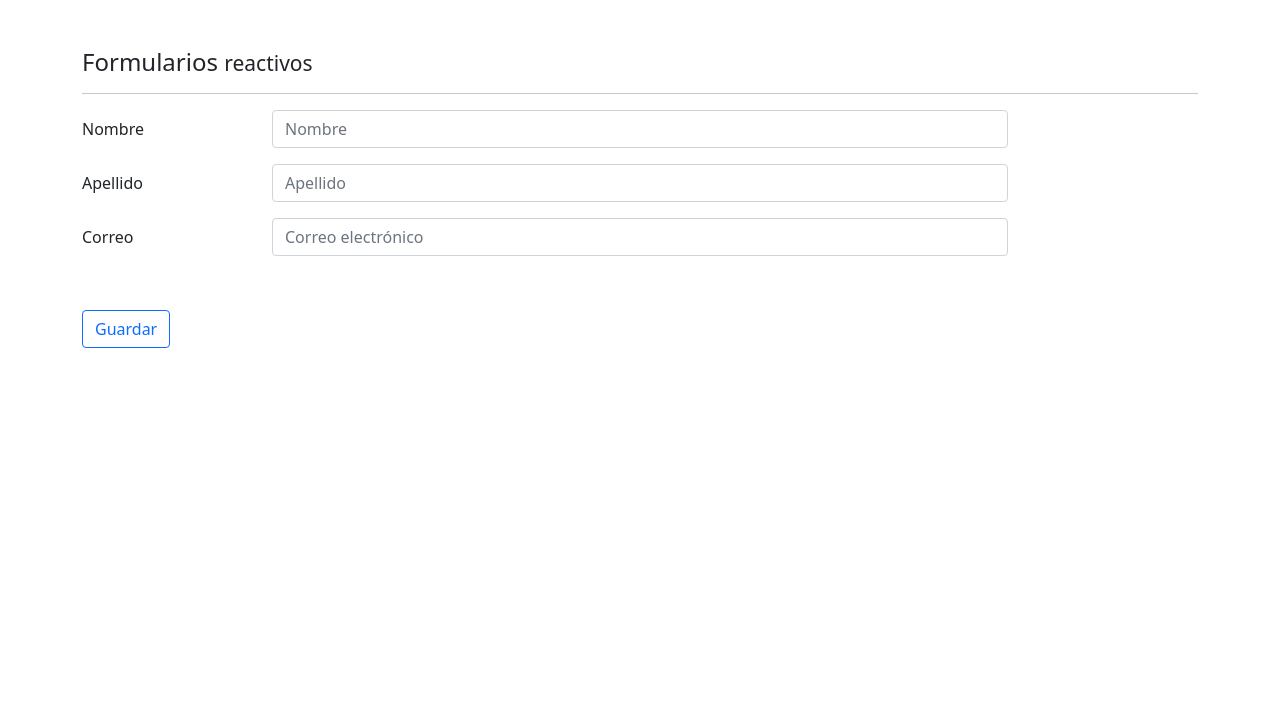
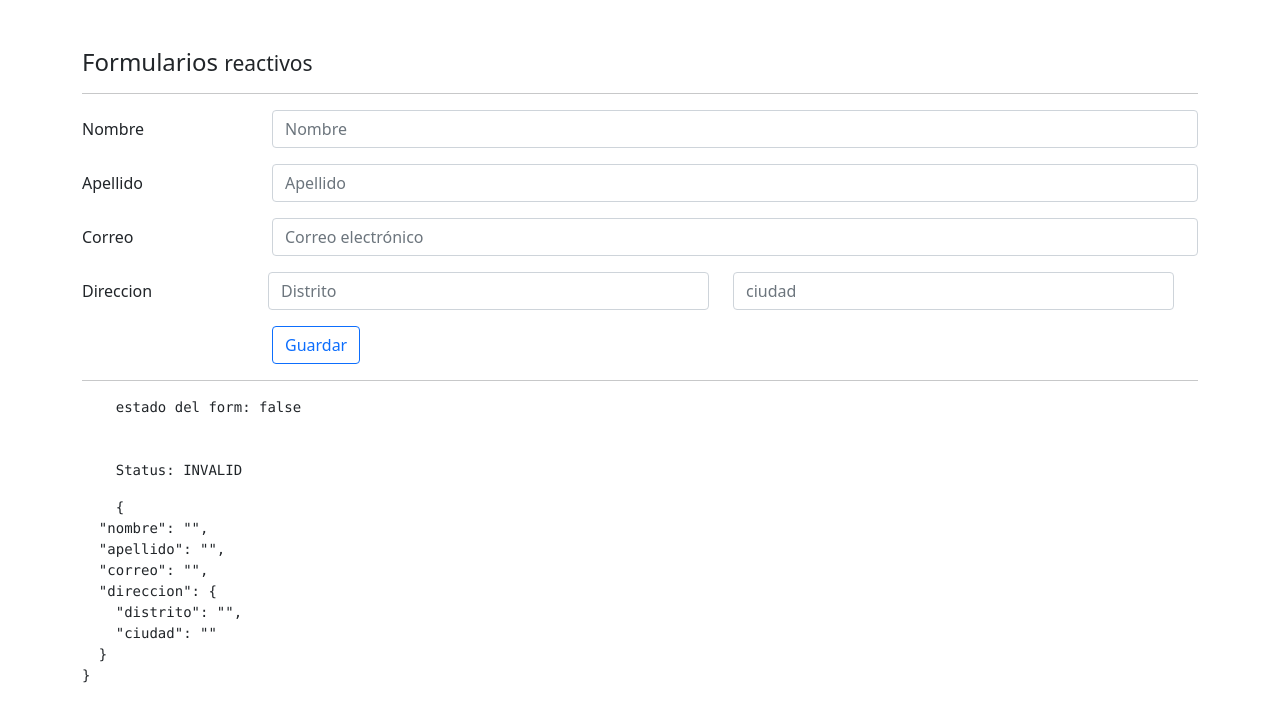
Before and after one commit to KonnyLiz/formularios, an Angular app: page /reactive in a window 1280 px wide. Shown: the top 722 px of the page. Built offline with nearby package versions, Linux system fonts and the light colour scheme.

Commit message:
validando form group reactivos

```diff
--- a/src/app/components/reactive/reactive.component.html
+++ b/src/app/components/reactive/reactive.component.html
@@ -1,39 +1,78 @@
 <h4>Formularios <small> reactivos </small></h4>
 <hr>
-<form autocomplete="off" (ngSubmit)="guardar()">
+<form autocomplete="off" (ngSubmit)="guardar()" [formGroup]="formulario">
 
-    <div>
 
-        <div class="form-group row mb-3">
-            <label class="col-2 col-form-label">Nombre</label>
-            <div class="col-8">
-                <input class="form-control" type="text" placeholder="Nombre">
-            </div>
+
+    <div class="form-group row mb-3">
+        <label class="col-2 col-form-label">Nombre</label>
+        <div class="col">
+            <input [class.is-invalid]="nombreInvalido" formControlName="nombre" class="form-control" type="text"
+                placeholder="Nombre">
+            <small *ngIf="nombreInvalido" class="form-text text-danger">Ingrese un nombre
+                valido.</small>
         </div>
+    </div>
 
-        <div class="form-group row mb-3">
-            <label class="col-2 col-form-label">Apellido</label>
-            <div class="col-8">
-                <input class="form-control" type="text" placeholder="Apellido">
-            </div>
+    <div class="form-group row mb-3">
+        <label class="col-2 col-form-label">Apellido</label>
+        <div class="col">
+            <input [class.is-invalid]="apellidoInvalido" formControlName="apellido" class="form-control" type="text"
+                placeholder="Apellido">
+            <small *ngIf="apellidoInvalido" class="form-text text-danger">Ingrese un apellido
+                valido.</small>
         </div>
-
     </div>
 
     <div class="form-group row mb-3">
         <label class="col-2 col-form-label">Correo</label>
-        <div class="col-8">
-            <input class="form-control" type="email" placeholder="Correo electrónico">
+        <div class="col">
+            <input [class.is-invalid]="correoInvalido" formControlName="correo" class="form-control" type="email"
+                placeholder="Correo electrónico">
+            <small *ngIf="correoInvalido" class="form-text text-danger">Ingrese un correo
+                valido.</small>
+        </div>
+    </div>
+
+    <!-- Tambien nombramos el conjunto de controles con formgroup name -->
+    <div class="form-group row mb-3" formGroupName="direccion">
+        <div class="row">
+            <label class="col-2 col-form-label">Direccion</label>
+            <div class="col">
+                <input [class.is-invalid]="distritoInvalido" formControlName="distrito" class="form-control" type="text"
+                    placeholder="Distrito">
+                <small *ngIf="distritoInvalido" class="form-text text-danger">Ingrese un distrito
+                    valido.</small>
+            </div>
+            <div class="col">
+                <input [class.is-invalid]="ciudadInvalido" formControlName="ciudad" class="form-control" type="text"
+                    placeholder="ciudad">
+                <small *ngIf="ciudadInvalido" class="form-text text-danger">Ingrese una cuidad
+                    valida.</small>
+            </div>
+
         </div>
     </div>
 
     <div class="form-group row">
         <label class="col-2 col-form-label">&nbsp;</label>
-        <div class="input-group col-md-8">
-            <button type="submit" class="btn btn-outline-primary btn-block">
+        <div class="col">
+            <button type="submit" class="btn btn-outline-primary">
                 Guardar
             </button>
         </div>
     </div>
 
 </form>
+
+<!-- veamos el estado del form -->
+<hr>
+<pre>
+    estado del form: {{ formulario.valid }}
+    <br>
+    Status: {{ formulario.status }}
+</pre>
+
+<pre>
+    {{ formulario.value | json}}
+</pre>
--- a/src/app/components/reactive/reactive.component.ts
+++ b/src/app/components/reactive/reactive.component.ts
@@ -1,4 +1,5 @@
 import { Component, OnInit } from '@angular/core';
+import { FormBuilder, FormGroup, Validators } from '@angular/forms';
 
 @Component({
   selector: 'app-reactive',
@@ -7,13 +8,67 @@ import { Component, OnInit } from '@angular/core';
 })
 export class ReactiveComponent implements OnInit {
 
-  constructor() { }
+  formulario: FormGroup;
+
+
+  constructor(
+    private fb: FormBuilder
+  ) {
+    this.formulario = this.crearFormularo();
+  }
 
   ngOnInit(): void {
   }
 
-  guardar(){
-    console.log('submir del form');
+  get nombreInvalido() {
+    return this.formulario.get('nombre')?.invalid && this.formulario.get('nombre')?.touched;
+  }
+
+  get apellidoInvalido() {
+    return this.formulario.get('apellido')?.invalid && this.formulario.get('apellido')?.touched;
+  }
+
+  get correoInvalido() {
+    return this.formulario.get('correo')?.invalid && this.formulario.get('correo')?.touched;
+  }
+
+  get distritoInvalido() {
+    return this.formulario.get('direccion.distrito')?.invalid && this.formulario.get('direccion.distrito')?.touched;
+  }
+
+  get ciudadInvalido() {
+    return this.formulario.get('direccion.ciudad')?.invalid && this.formulario.get('direccion.ciudad')?.touched;
+  }
+
+  crearFormularo() {
+    return this.fb.group({
+      // son deficiones de controles
+      // van todos los campos, el primero con el valor por defecto
+      // y el resto son las validaciones
+      // las validaciones son las que se hacen antes de enviar el form
+
+      nombre: ['', [Validators.required, Validators.minLength(5)]],
+      apellido: ['', [Validators.required, Validators.minLength(5)]],
+      correo: ['', [Validators.required, Validators.pattern('[a-z0-9._%+-]+@[a-z0-9.-]+\.[a-z]{2,3}$')]],
+      direccion: this.fb.group({
+        distrito: ['', Validators.required],
+        ciudad: ['', Validators.required]
+      })
+    });
+  }
+
+  guardar() {
+    if (this.formulario.invalid) {
+      return Object.values(this.formulario.controls).forEach(cntl => {
+        // para el formgroup hay que hacer uno propio para ellos
+        if (cntl instanceof FormGroup) {
+          Object.values(cntl.controls).forEach(c => c.markAsTouched());
+        } else {
+          cntl.markAsTouched();
+        }
+
+      });
+    }
   }
 
 }
```
